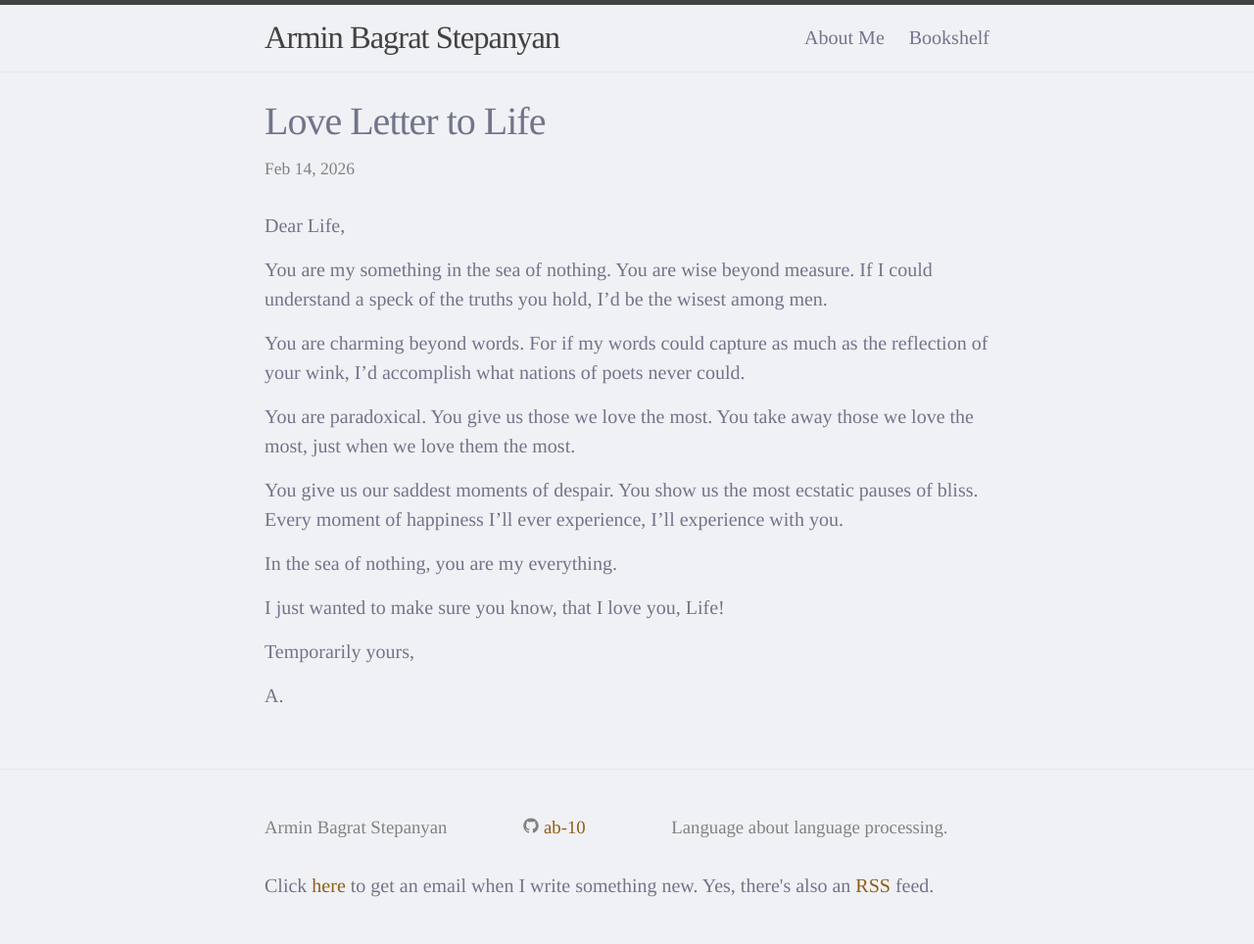
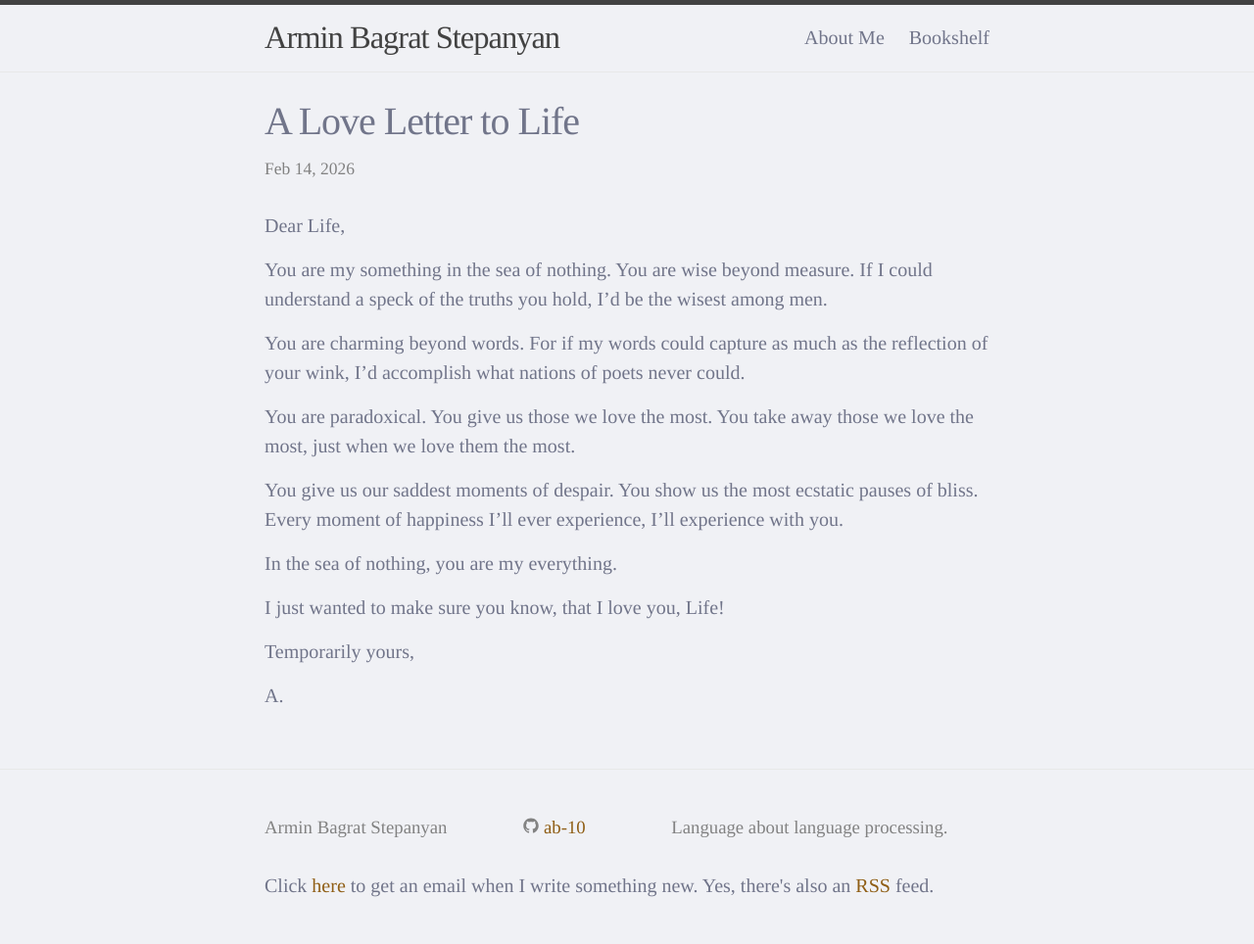
Before and after one commit to ab-10/ab-10.github.io, a Jekyll site: the page built from _posts/2026-02-14-life.md, in a window 1280 px wide. Shown: the whole page at 98% size. Built offline with Jekyll 4.4.1, drawn with Linux system fonts in a browser that asks for light colours.

```diff
--- a/_posts/2026-02-14-life.md
+++ b/_posts/2026-02-14-life.md
@@ -1,6 +1,6 @@
 ---
 layout: post
-title: "Love Letter to Life"
+title: "A Love Letter to Life"
 hidden: True
 date: 2026-02-14 10:00:00 +00000
 ---
```
